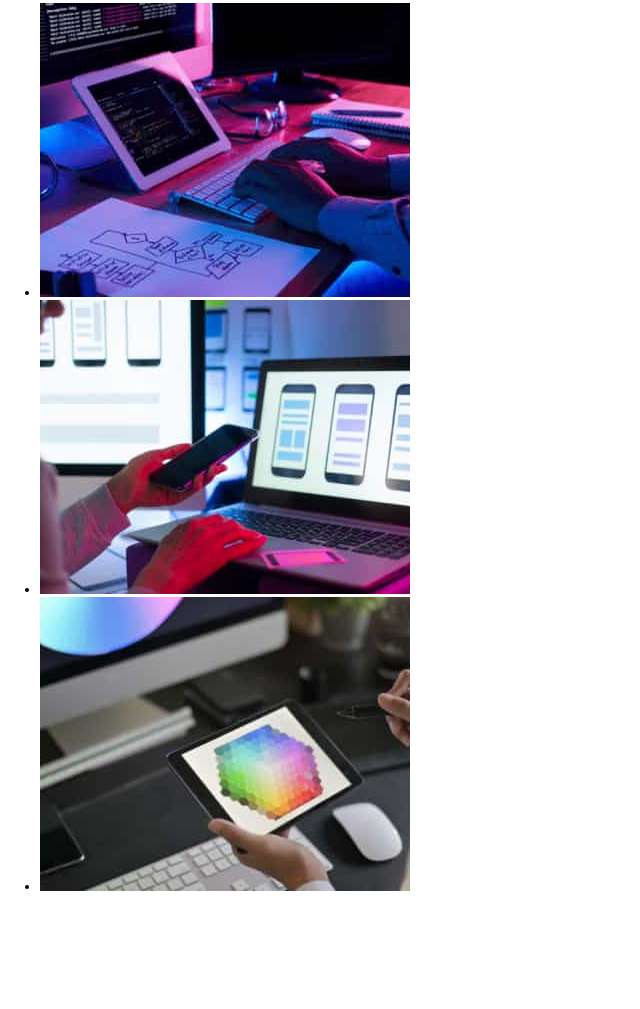
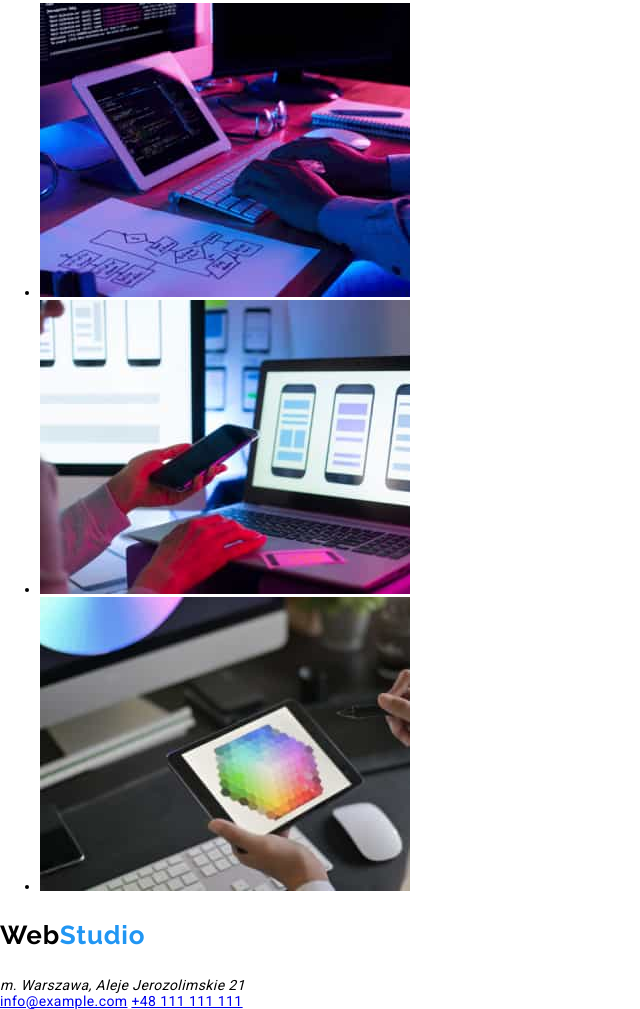
Before and after one commit to karolinmarcinczak/goit-markup-hw-01, a plain HTML site: page index.html in a window 1280 px wide. Shown: the part 1289-2298 px from the top of the page, without its empty margins (0-640 px from the left). Before the commit the page ends 2197 px from the top, so only its background shows below. Drawn offline with Linux system fonts and the light colour scheme; files whose address does not match are found by name.

Commit message:
last section in main updated

```diff
--- a/index.html
+++ b/index.html
@@ -119,7 +119,18 @@
           </ul>
         </div>
       </main>
-      <footer></footer>
+      <footer>
+        <div>
+          <a href="index.html" class="without-underline">
+            <h3 class="webstudio-logo">
+              Web<span class="blue-text">Studio</span>
+            </h3>
+          </a>
+          <address>m. Warszawa, Aleje Jerozolimskie 21</address>
+          <a href="emailto:info@example.com">info@example.com</a>
+          <a href="tel:+48111111111">+48 111 111 111</a>
+        </div>
+      </footer>
     </div>
   </body>
 </html>
```
